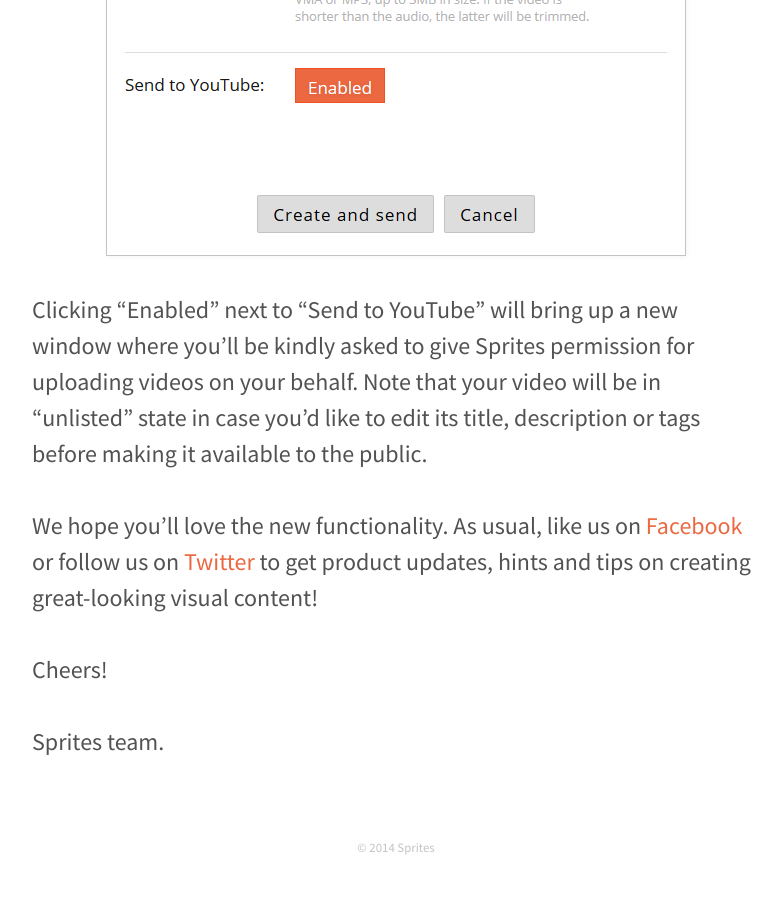
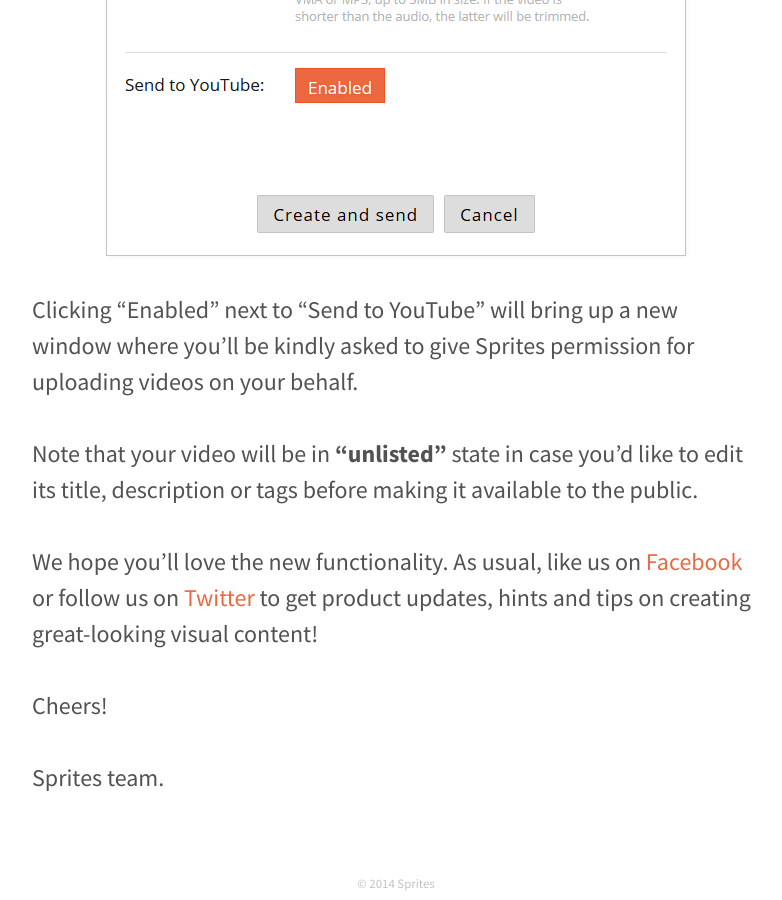
Before and after one commit to spritesapp/spritesapp.github.io, a Jekyll site: the page built from _posts/2014-10-21-automatically-uploading-your-video-infographics-on-youtube.md, in a window 1280 px wide and 900 px high, scrolled down 1100 px. Shown: the whole window, without its empty margins (244-1026 px from the left). Built offline with Jekyll 4.4.1, drawn with Linux system fonts in a browser that asks for light colours; before the commit the page ends 1964 px from its top, so only the background shows below that.

Commit message:
Terminology.

```diff
--- a/_posts/2014-10-21-automatically-uploading-your-video-infographics-on-youtube.md
+++ b/_posts/2014-10-21-automatically-uploading-your-video-infographics-on-youtube.md
@@ -13,7 +13,9 @@ Here's now the "Publish" dialog now looks like when you choose "Create video" op
 
 ![YouTube publish](/assets/img/posts/youtube-upload.png "YouTube publish")
 
-Clicking "Enabled" next to "Send to YouTube" will bring up a new window where you'll be kindly asked to give Sprites permission for uploading videos on your behalf. Note that your video will be in "unlisted" state in case you'd like to edit its title, description or tags before making it available to the public.
+Clicking "Enabled" next to "Send to YouTube" will bring up a new window where you'll be kindly asked to give Sprites permission for uploading videos on your behalf.
+
+Note that your video will be in **"unlisted"** state in case you'd like to edit its title, description or tags before making it available to the public.
 
 We hope you'll love the new functionality. As usual, like us on [Facebook](https://facebook.com/spritesapp) or follow us on [Twitter](https://twitter.com/spritesapp) to get product updates, hints and tips on creating great-looking visual content!
 
```
